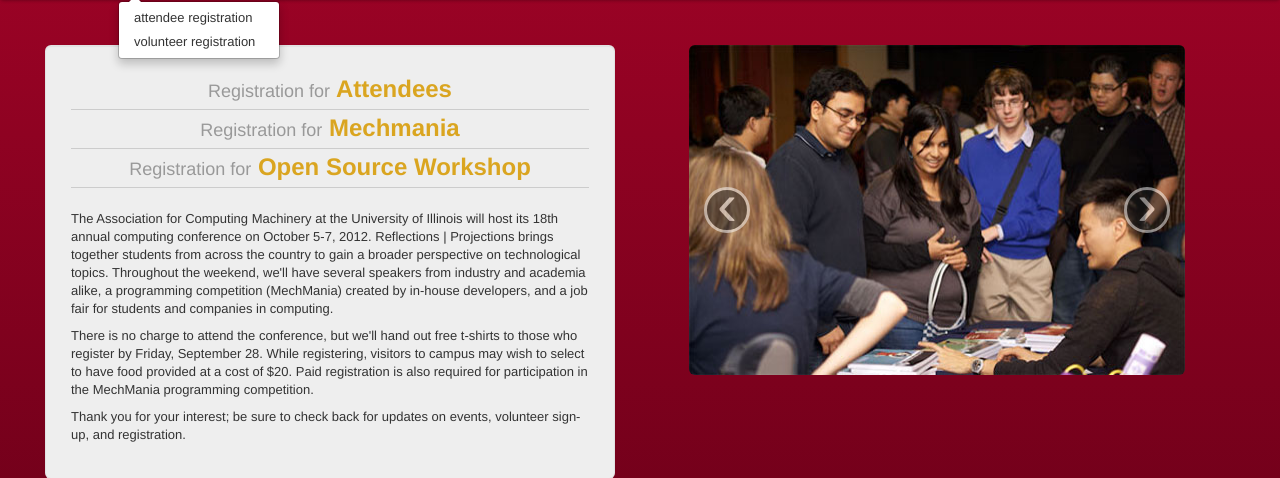
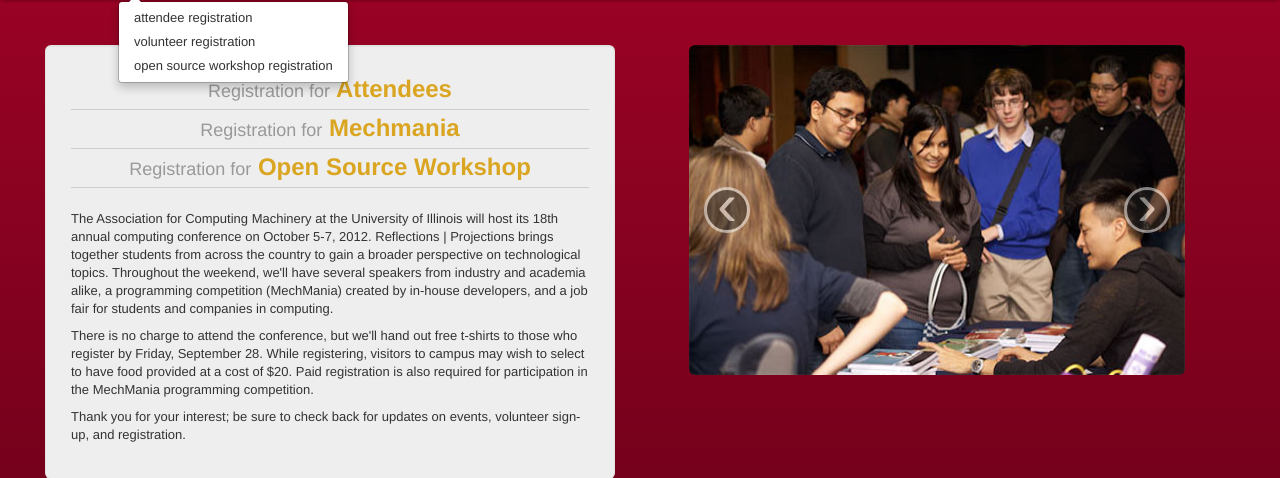
Before and after one commit to ReflectionsProjections/mango-django, a PHP site: page /index.php in a window 1280 px wide, after a click on "register". Shown: the part 218-696 px from the top of the page. Run offline with PHP 8.4, Linux system fonts and the light colour scheme.

Commit message:
Added openhatch registration to the nav bar

```diff
--- a/nav.php
+++ b/nav.php
@@ -28,6 +28,9 @@
 								</li>
 								<li class="<?php if($page=="volunteers.php"){echo "active";} ?>">
 									<a href="./volunteers.php">volunteer registration</a>
+								</li>
+								<li class="<?php if($page=="openhatch.php"){echo "active";} ?>">
+									<a href="./openhatch.php">open source workshop registration</a>
 								</li>
 							</ul>
 						</li>
```
